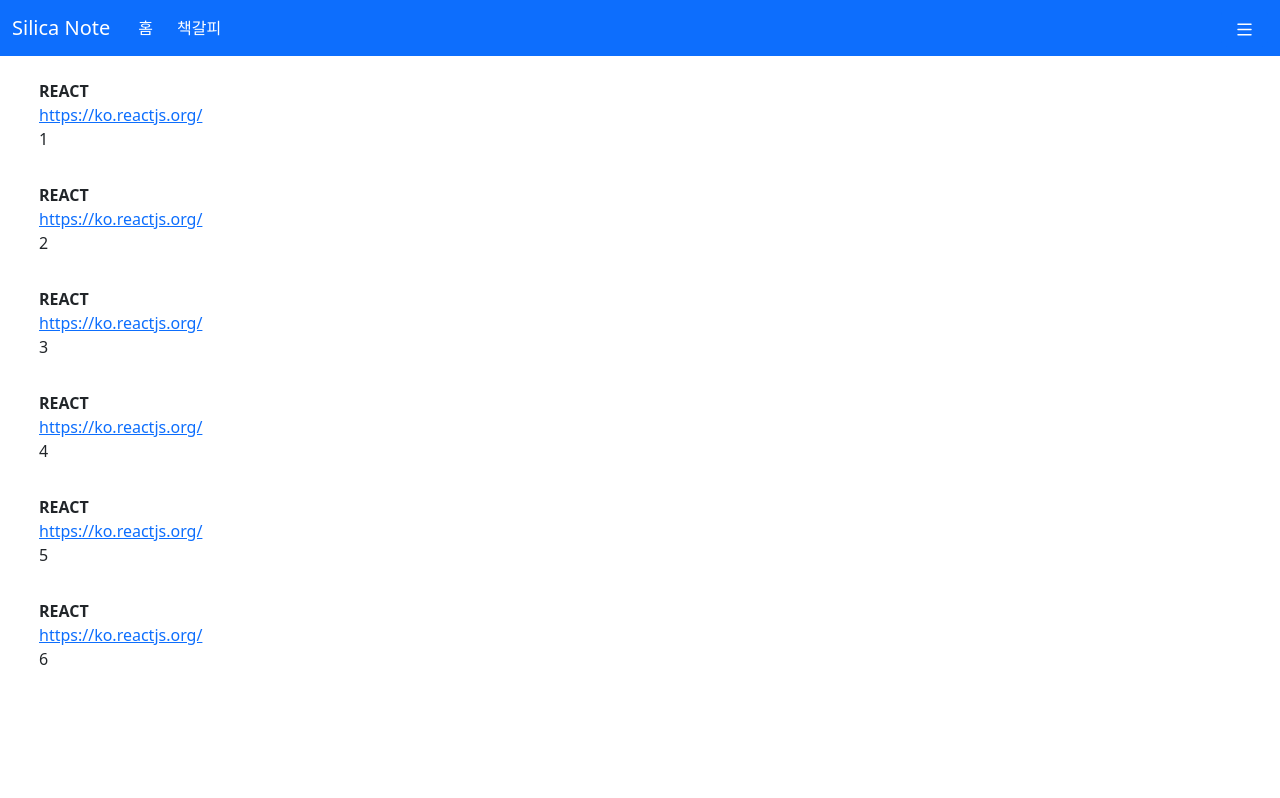
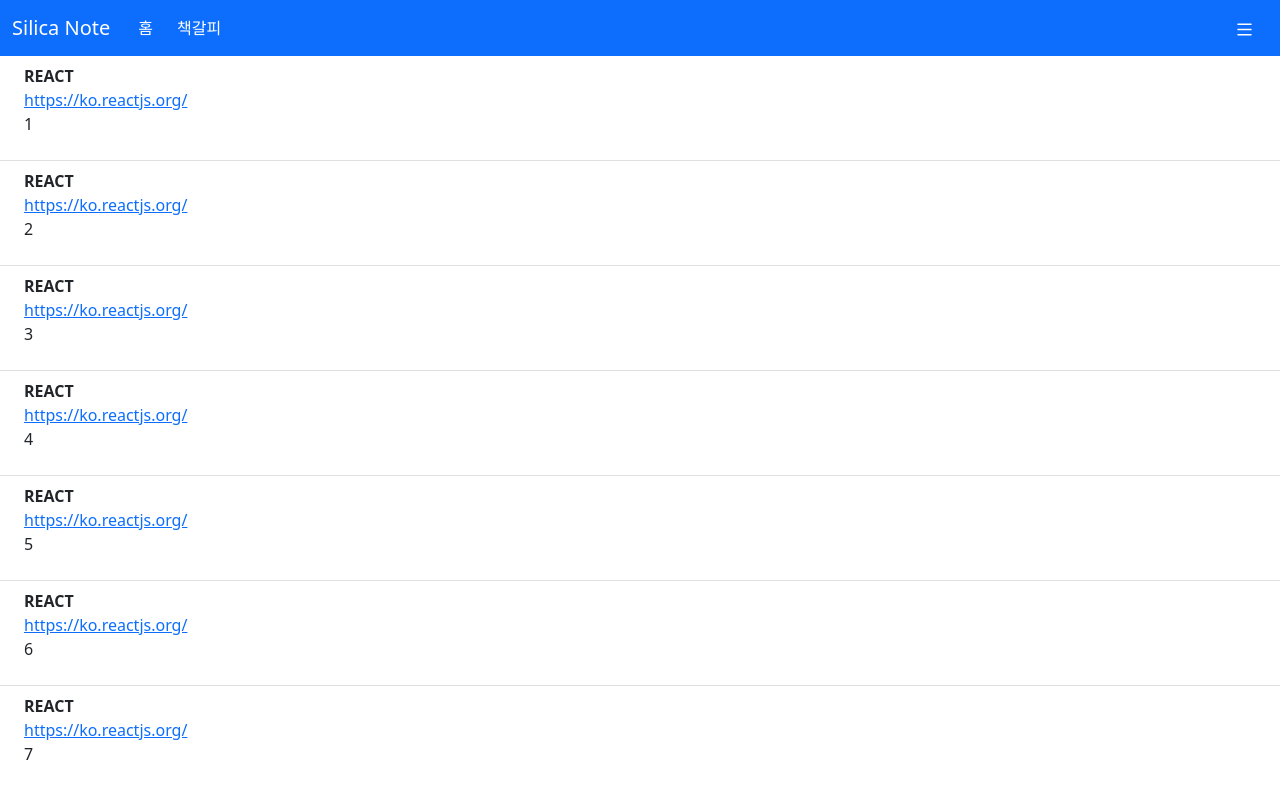
Before and after one commit to yeong-hyeon-kim/IRIS, a React (Create React App) app: page /Link in a window 1280 px wide. Built offline with nearby package versions, Linux system fonts and the light colour scheme.

Commit message:
스타일 시트(CSS) 수정

```diff
--- a/src/App.css
+++ b/src/App.css
@@ -14,8 +14,7 @@
 }
 
 .List {
-  margin: 15px;
-  height: calc(var(--vh, 1vh) * 75);
+  height: calc(var(--vh, 1vh) * 90);
   /* height: 100vh; */
   width: auto;
   overflow: auto;
--- a/src/App.tsx
+++ b/src/App.tsx
@@ -12,6 +12,12 @@
     let vh = window.innerHeight * 0.01;
     document.documentElement.style.setProperty("--vh", `${vh}px`);
   }
+
+  window.addEventListener("resize", () => {
+    let vh = window.innerHeight * 0.01;
+    document.documentElement.style.setProperty("--vh", `${vh}px`);
+  });
+
   useEffect(() => {
     setScreenSize();
   });
--- a/src/components/home.tsx
+++ b/src/components/home.tsx
@@ -8,7 +8,6 @@
 import Container from "react-bootstrap/Container";
 import Badge from "react-bootstrap/Badge";
 import {
-  Folder,
   List,
   Gear,
   Bell,
@@ -33,6 +32,7 @@
 }: HomeProps) {
   return (
     <>
+      <header>
         <Navbar bg="primary" variant="dark">
           <Container fluid>
             <Navbar.Brand href="#home">{subject}</Navbar.Brand>
@@ -109,6 +109,7 @@
             </Nav>
           </Offcanvas.Body>
         </Offcanvas>
+      </header>
     </>
   );
 }
--- a/src/components/link.tsx
+++ b/src/components/link.tsx
@@ -10,17 +10,17 @@
   return (
     <>
       <div className="List">
-        {list.map((data) => (
-          <ListGroup variant="flush">
-            <ListGroup.Item>
+        <ListGroup variant="flush" key="KEY">
+          {list.map((data) => (
+            <ListGroup.Item key={data.id.toString()}>
               <div className="ms-2 me-auto">
                 <div className="fw-bold">{data.title}</div>
                 <a href={data.content}>{data.content}</a>
                 <p>{data.id}</p>
               </div>
             </ListGroup.Item>
-          </ListGroup>
-        ))}
+          ))}
+        </ListGroup>
       </div>
     </>
   );
```
Lines whose indentation alone changed are shown as unchanged.
